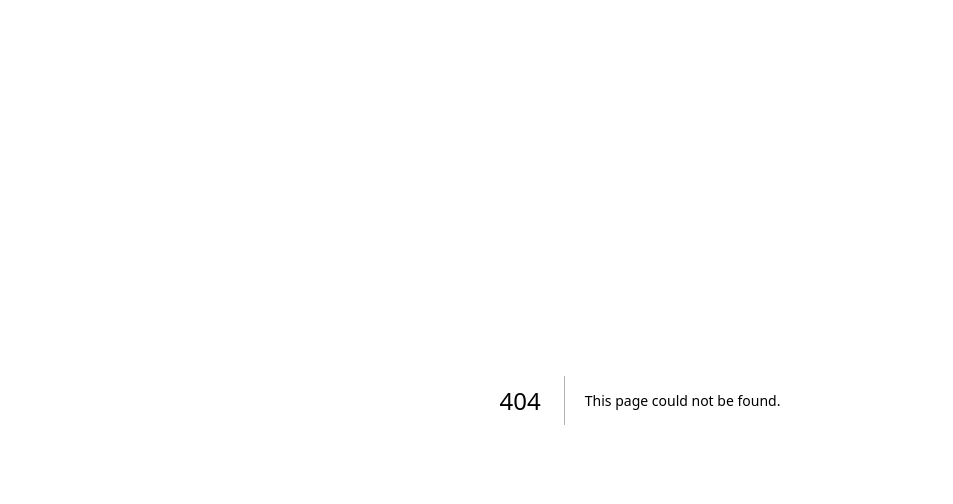
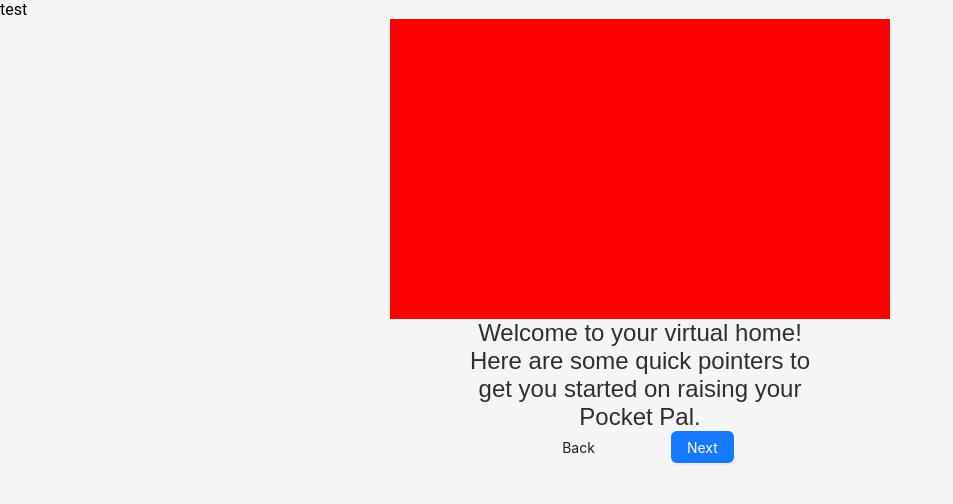
Before and after one commit to Pocket-Pals/Pocket-Pals, a Next.js app: page /tutorial in a window 1280 px wide. Before the commit this address had no page. Shown: the top 504 px of the page, without its empty margins (0-953 px from the left). Built offline with nearby package versions, Linux system fonts and the light colour scheme.

Commit message:
tutorial page query works

```diff
--- /dev/null
+++ b/src/components/Tutorial/Tutorial.jsx
@@ -0,0 +1,95 @@
+import styled from 'styled-components';
+import Typography from '../Typography/Typography';
+import Button from '../Button/Button';
+import { useRouter } from 'next/router';
+
+const ButtonDiv = styled.div`
+    display: flex;
+    flex-direction: row;
+    justify-content: center;
+    align-items: center;
+    gap: 60px;
+`
+
+//replace this with actual UI
+const PlaceholderBox = styled.div`
+    display: flex;
+    justify-content: center;
+    align-items: center;
+    margin: auto;
+    width: 500px;
+    height: 300px;
+    background-color: red;
+    `
+
+export function TutorialDescription({
+    text = "Welcome to your virtual home! Here are some quick pointers to get you started on raising your Pocket Pal."
+}) {
+    const r = useRouter();
+    var { tut } = r.query;
+    if (tut === undefined) {
+        tut = 0;
+    }
+
+    if (tut === "1") {
+        text = "These are your Pocket Pal's current stats. These stats will periodically decrease overtime if you don't take care of your Pocket Pal."
+    }
+    if (tut === "2") {
+        text = "The window displays the current weather. Make sure to take a walk with your Pocket Pal when the weather is nice!"
+    }
+    if (tut === "3") {
+        text = "Your pet will run away if you don't take care of it, so make sure to regularly check on it to keep it happy and healthy!"
+    }
+    if (tut >= "4") {
+        text = "lol"
+        tut === 0;
+        return <div>
+            <Button text="Back to Page 1 (for now)"
+                onClick={
+                    () => r.push({
+                        query: {
+                            tut: tut = 0
+                        }
+                    })
+                } />
+        </div>
+    }
+
+    return (
+        <>
+            <PlaceholderBox />
+            <Typography
+                text={text}
+                size="24px"
+                color="#2F2F2F"
+                weight="regular"
+                family="sans-serif"
+                align="center"
+                display="block"
+                margin="auto"
+                padding="0"
+                width="28%"
+                height="100%"
+            />
+            <ButtonDiv>
+                <Button text="Back" type="secondary"
+                    onClick={
+                        () => r.replace({
+                            query: {
+                                tut: tut === undefined ? tut : Math.max(0, Number(tut) - 1)
+                            }
+                        })
+                    } />
+                <Button text="Next" type="primary"
+                    onClick={
+                        () => r.replace({
+                            query: {
+                                tut: tut === undefined ? tut : Math.max(0, Number(tut) + 1)
+                            }
+                        })
+                    }
+                />
+            </ButtonDiv>
+        </>
+    )
+}
--- /dev/null
+++ b/src/pages/tutorial.js
@@ -0,0 +1,11 @@
+import { Inter } from "@next/font/google";
+import styles from "../styles/Home.module.css";
+import Header from "../components/Header/Header";
+import { TutorialDescription } from "../components/Tutorial/Tutorial";
+
+export default function TutorialPage() {
+    return <div>
+        test
+        <TutorialDescription />
+    </div>
+}
```
Also changed, not shown: 1 other file (tests, documents, lock files or other folders).
